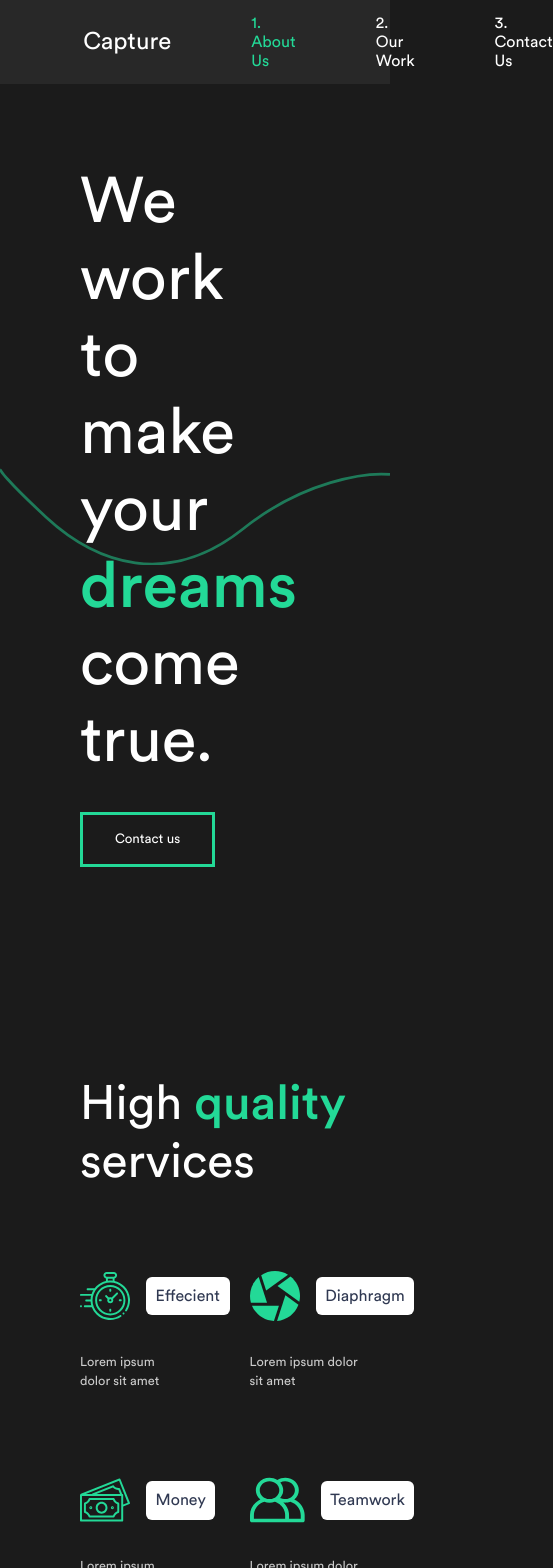
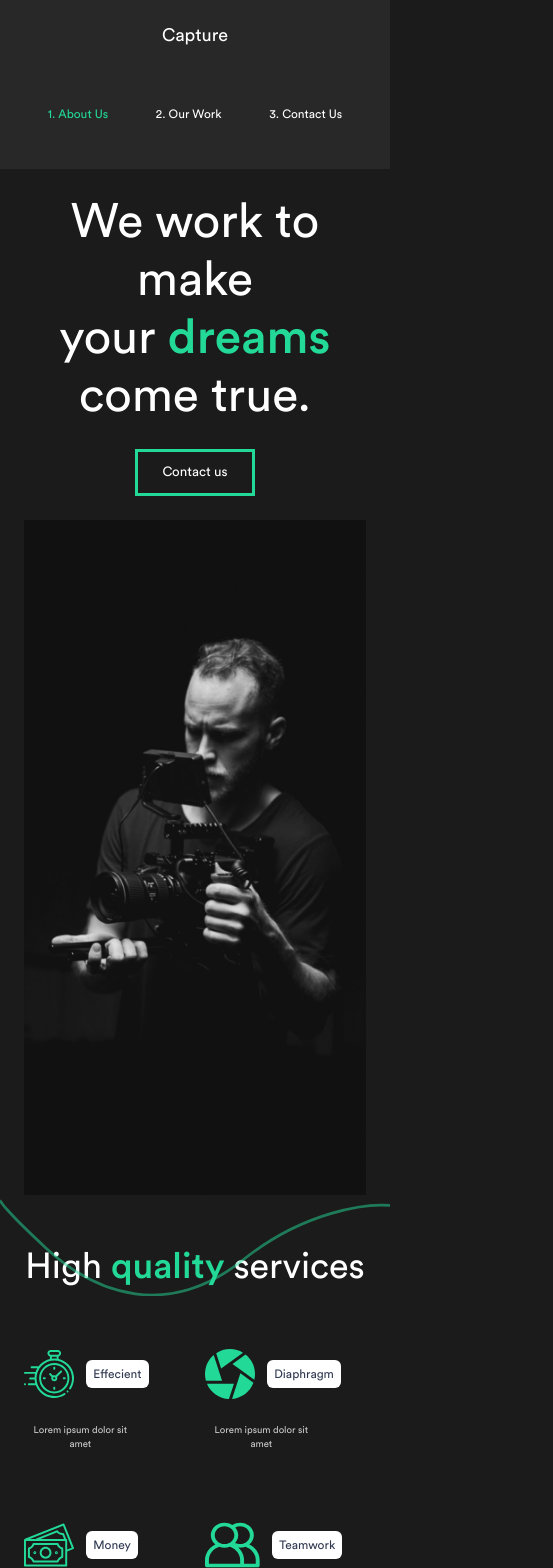
Before and after one commit to dhanush72/framer-portfolio, a React (Create React App) app: page / in a window 390 px wide. Shown: the top 1568 px of the page, 553 px wide, since content can reach past the window. Built offline with nearby package versions, Linux system fonts and the light colour scheme.

Commit message:
added mobile responsive

```diff
--- a/src/components/Faq.js
+++ b/src/components/Faq.js
@@ -52,6 +52,7 @@ const Faq = () => {
 };
 
 const FaqDiv = styled(AboutDiv)`
+  width: 100%;
   overflow: hidden;
   display: block;
 
@@ -65,6 +66,12 @@ const FaqDiv = styled(AboutDiv)`
 
   h2 {
     padding-bottom: 2rem;
+
+    @media (max-width: 768px) {
+      width: 100%;
+      text-align: left;
+      font-size: 2rem;
+    }
   }
 
   .faq-line {
@@ -77,6 +84,11 @@ const FaqDiv = styled(AboutDiv)`
   .question {
     padding: 3rem 0;
     cursor: pointer;
+
+    @media (max-width: 768px) {
+      width: 100%;
+      text-align: left;
+    }
   }
 
   .answer {
--- a/src/components/GlobalStyle.js
+++ b/src/components/GlobalStyle.js
@@ -8,6 +8,14 @@ const GlobalStyle = createGlobalStyle`
         box-sizing: border-box;
         font-family: var(--font-family-wotfard);
         font-weight: var(--font-weight-400);
+    }
+
+    html{
+        @media (max-width: 768px){
+            font-size: 75%
+        }
+
+
     }
 
     body{
--- a/src/components/Nav.js
+++ b/src/components/Nav.js
@@ -66,6 +66,22 @@ const Navs = styled.nav`
     padding-left: 5rem;
     position: relative;
   }
+
+  @media (max-width: 768px) {
+    flex-direction: column;
+    padding: 2rem 0;
+    height: 20vh;
+
+    ul {
+      padding: 2rem;
+      justify-content: space-around;
+      width: 100%;
+
+      li {
+        padding-left: 0;
+      }
+    }
+  }
 `;
 
 const StyledLink = styled(Link)`
--- a/src/components/Services.js
+++ b/src/components/Services.js
@@ -70,6 +70,12 @@ const ServicesDiv = styled(AboutDiv)`
     width: 70%;
     padding: 2rem 0 4rem 0;
   }
+
+  @media (max-width: 768px) {
+    display: block;
+    text-align: center;
+    padding: 2rem;
+  }
 `;
 
 const ServicesDesc = styled(Description)`
--- a/src/components/useScroll.js
+++ b/src/components/useScroll.js
@@ -3,7 +3,7 @@ import { useAnimation } from "framer-motion";
 
 export const useScroll = () => {
   const controls = useAnimation();
-  const [element, view] = useInView({ threshold: 0.5 });
+  const [element, view] = useInView({ threshold: 0.3 });
 
   if (view) {
     controls.start("show");
--- a/src/pages/OurWork.js
+++ b/src/pages/OurWork.js
@@ -70,6 +70,10 @@ const Work = styled(motion.div)`
   overflow: hidden;
   padding: 5rem;
 
+  @media (max-width: 768px) {
+    padding: 2rem;
+  }
+
   h2 {
     padding: 1rem 0;
   }
--- a/src/styles.js
+++ b/src/styles.js
@@ -8,6 +8,12 @@ export const AboutDiv = styled(motion.div)`
   padding: 5rem;
   align-items: center;
 
+  @media (max-width: 768px) {
+    display: block;
+    text-align: center;
+    padding: 2rem;
+  }
+
   button {
     margin-top: 2rem;
   }
@@ -16,6 +22,14 @@ export const AboutDiv = styled(motion.div)`
 export const Description = styled.div`
   flex: 1;
   z-index: 2;
+
+  @media (max-width: 768px) {
+    padding: 0;
+
+    button {
+      margin: 2rem;
+    }
+  }
 `;
 
 export const ImageDiv = styled.div`
@@ -28,6 +42,10 @@ export const ImageDiv = styled.div`
     height: 80vh;
     object-fit: cover;
   }
+
+  @media (max-width: 768px) {
+    padding-left: 0;
+  }
 `;
 
 export const Hide = styled.div`
```
Also changed, not shown: 1 other file (tests, documents, lock files or other folders).
